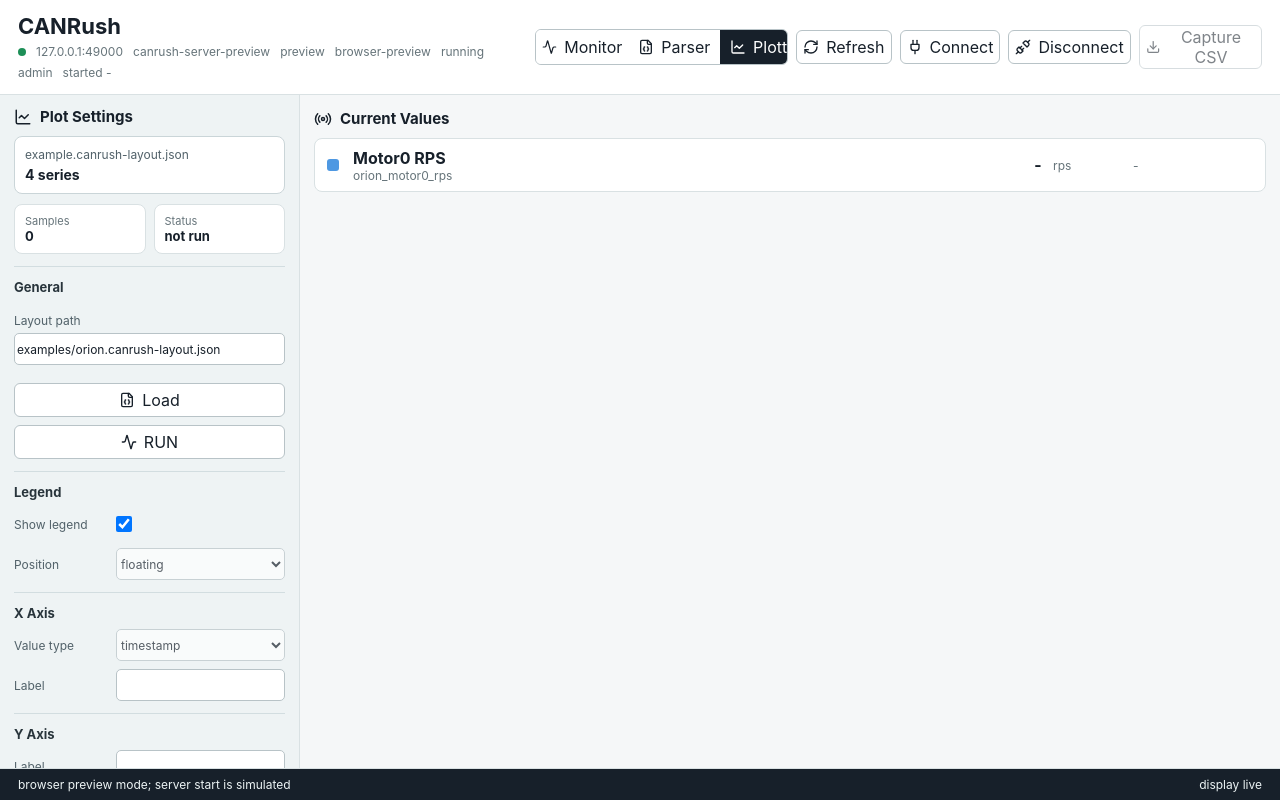
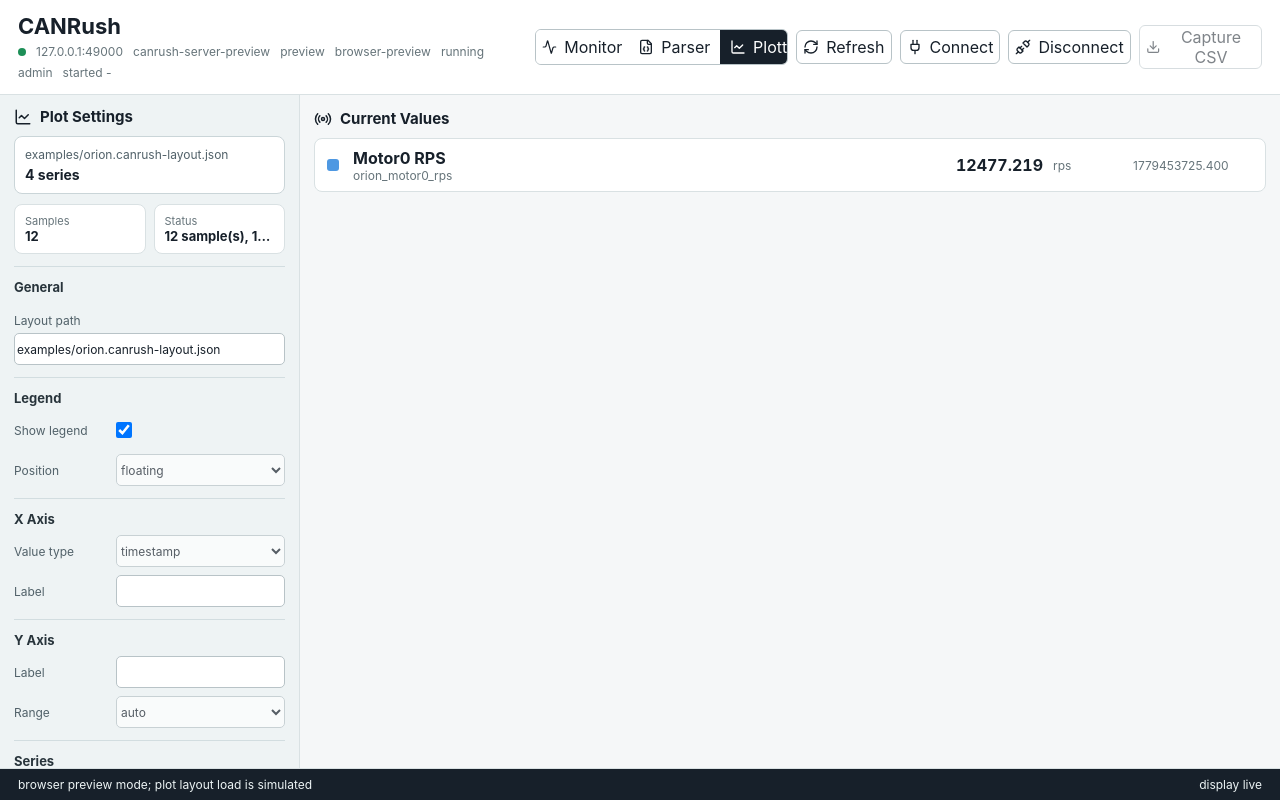
Before and after one commit to ChikuwaRobo/CANDesk, a React (Vite) app in the folder apps/desktop/: page / in a window 1280 px wide. Both pictures are taken after a click on the button "Plotter". Built offline with nearby package versions, Linux system fonts and the light colour scheme.

Commit message:
色パターン増加､FPSup

```diff
--- a/apps/desktop/src/App.tsx
+++ b/apps/desktop/src/App.tsx
@@ -40,6 +40,7 @@ export default function App() {
   const plotterLiveTimerRef = React.useRef<number | null>(null);
   const plotterLiveInFlightRef = React.useRef(false);
   const plotterLiveCursorRef = React.useRef<number | null>(null);
+  const plotterAutoStartRef = React.useRef(false);
   const [workspaceView, setWorkspaceView] = React.useState<WorkspaceView>("monitor");
   const [ports, setPorts] = React.useState<SerialPortInfo[]>([]);
   const [buses, setBuses] = React.useState(initialBuses);
@@ -128,7 +129,7 @@ export default function App() {
 
     const refresh = async () => {
       if (plotterLiveInFlightRef.current) {
-        plotterLiveTimerRef.current = window.setTimeout(refresh, 250);
+        plotterLiveTimerRef.current = window.setTimeout(refresh, 50);
         return;
       }
       plotterLiveInFlightRef.current = true;
@@ -157,7 +158,7 @@ export default function App() {
         setEventLog(`plotter value refresh failed: ${String(error)}`);
       } finally {
         plotterLiveInFlightRef.current = false;
-        plotterLiveTimerRef.current = window.setTimeout(refresh, 250);
+        plotterLiveTimerRef.current = window.setTimeout(refresh, 50);
       }
     };
 
@@ -373,20 +374,27 @@ export default function App() {
     );
   }
 
-  async function togglePlotterValuesRunning() {
-    if (plotterValuesRunning) {
-      setPlotterValuesRunning(false);
-      setParsePreviewStatus("stopped");
+  React.useEffect(() => {
+    if (workspaceView !== "plotter" || plotterAutoStartRef.current) {
       return;
     }
-    const loadedSignals = await loadParseConfig();
-    if (!loadedSignals) {
-      return;
-    }
-    plotterLiveCursorRef.current = null;
-    setParsePreviewStatus("starting");
-    setPlotterValuesRunning(true);
-  }
+    plotterAutoStartRef.current = true;
+    const startPlotter = async () => {
+      setParsePreviewStatus("starting");
+      const [loadedSignals, loadedSeries] = await Promise.all([
+        loadParseConfig(),
+        loadPlotLayout(),
+      ]);
+      if (!loadedSignals || !loadedSeries) {
+        setPlotterValuesRunning(false);
+        return;
+      }
+      plotterLiveCursorRef.current = null;
+      setPlotterValuesRunning(true);
+      setParsePreviewStatus("running");
+    };
+    void startPlotter();
+  }, [workspaceView]);
 
   async function refreshCaptureFilePreview() {
     try {
@@ -513,11 +521,9 @@ export default function App() {
           signalSampleCount={signalSamples.length}
           parsePreviewStatus={parsePreviewStatus}
           onPlotLayoutPathChange={setPlotLayoutPath}
-          onLoadPlotLayout={loadPlotLayout}
           onSelectedSeriesChange={setSelectedSeriesId}
           onVisibleSeriesToggle={toggleVisibleSeries}
           onSeriesColorChange={updatePlotSeriesColor}
-          onToggleValuesRunning={togglePlotterValuesRunning}
         />
       ) : null}
 
--- a/apps/desktop/src/components/PlotterView.tsx
+++ b/apps/desktop/src/components/PlotterView.tsx
@@ -1,4 +1,4 @@
-import { Activity, Check, ChevronDown, CirclePause, FileJson, LineChart, Radio } from "lucide-react";
+import { Check, ChevronDown, LineChart, Radio } from "lucide-react";
 import { plotColorPalette } from "../lib/plotColors";
 import type { PlotSeries, SignalSampleDto } from "../types";
 
@@ -18,11 +18,9 @@ type PlotterViewProps = {
   signalSampleCount: number;
   parsePreviewStatus: string;
   onPlotLayoutPathChange: (value: string) => void;
-  onLoadPlotLayout: () => void;
   onSelectedSeriesChange: (id: string) => void;
   onVisibleSeriesToggle: (id: string) => void;
   onSeriesColorChange: (id: string, color: string) => void;
-  onToggleValuesRunning: () => void;
 };
 
 export function PlotterView({
@@ -36,11 +34,9 @@ export function PlotterView({
   signalSampleCount,
   parsePreviewStatus,
   onPlotLayoutPathChange,
-  onLoadPlotLayout,
   onSelectedSeriesChange,
   onVisibleSeriesToggle,
   onSeriesColorChange,
-  onToggleValuesRunning,
 }: PlotterViewProps) {
   return (
     <section className="plotter-workspace" aria-label="plotter workspace">
@@ -60,7 +56,7 @@ export function PlotterView({
           </div>
           <div>
             <span>Status</span>
-            <strong>{parsePreviewStatus}</strong>
+            <strong>{valuesRunning ? parsePreviewStatus : "starting"}</strong>
           </div>
         </div>
 
@@ -70,16 +66,6 @@ export function PlotterView({
             Layout path
             <input value={plotLayoutPath} onChange={(event) => onPlotLayoutPathChange(event.target.value)} />
           </label>
-          <div className="stacked-actions single-action">
-            <button type="button" title="Plot layout JSON を読み込み" onClick={onLoadPlotLayout}>
-              <FileJson size={16} />
-              Load
-            </button>
-            <button type="button" title="現在値の更新" onClick={onToggleValuesRunning}>
-              {valuesRunning ? <CirclePause size={16} /> : <Activity size={16} />}
-              {valuesRunning ? "STOP" : "RUN"}
-            </button>
-          </div>
         </section>
 
         <section className="plot-settings-section">
@@ -187,9 +173,7 @@ export function PlotterView({
               <time>{sample?.timestamp_host ?? "-"}</time>
             </div>
           ))}
-          {currentValues.length === 0 ? (
-            <p className="empty-detail">No selected data</p>
-          ) : null}
+          {currentValues.length === 0 ? <p className="empty-detail">No selected data</p> : null}
         </div>
       </section>
     </section>
--- a/apps/desktop/src/lib/plotColors.ts
+++ b/apps/desktop/src/lib/plotColors.ts
@@ -9,6 +9,14 @@ export const plotColorPalette = [
   "#E2558B",
   "#58A55C",
   "#C47A2C",
+  "#2F80ED",
+  "#EB5757",
+  "#F2994A",
+  "#27AE60",
+  "#56CCF2",
+  "#BB6BD9",
+  "#828282",
+  "#111827",
 ];
 
 export function autoAssignPlotSeriesColors(seriesList: PlotSeries[]) {
```
Also changed, not shown: 2 other files (tests, documents, lock files or other folders).
